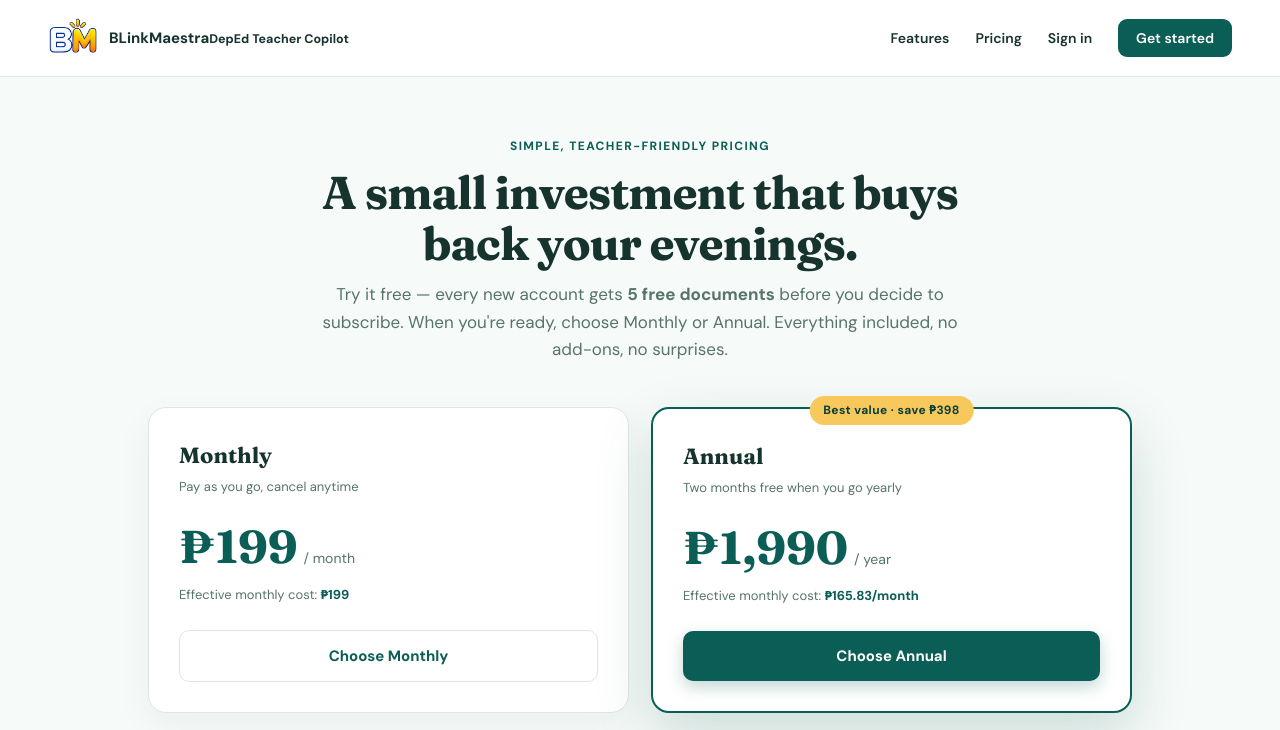
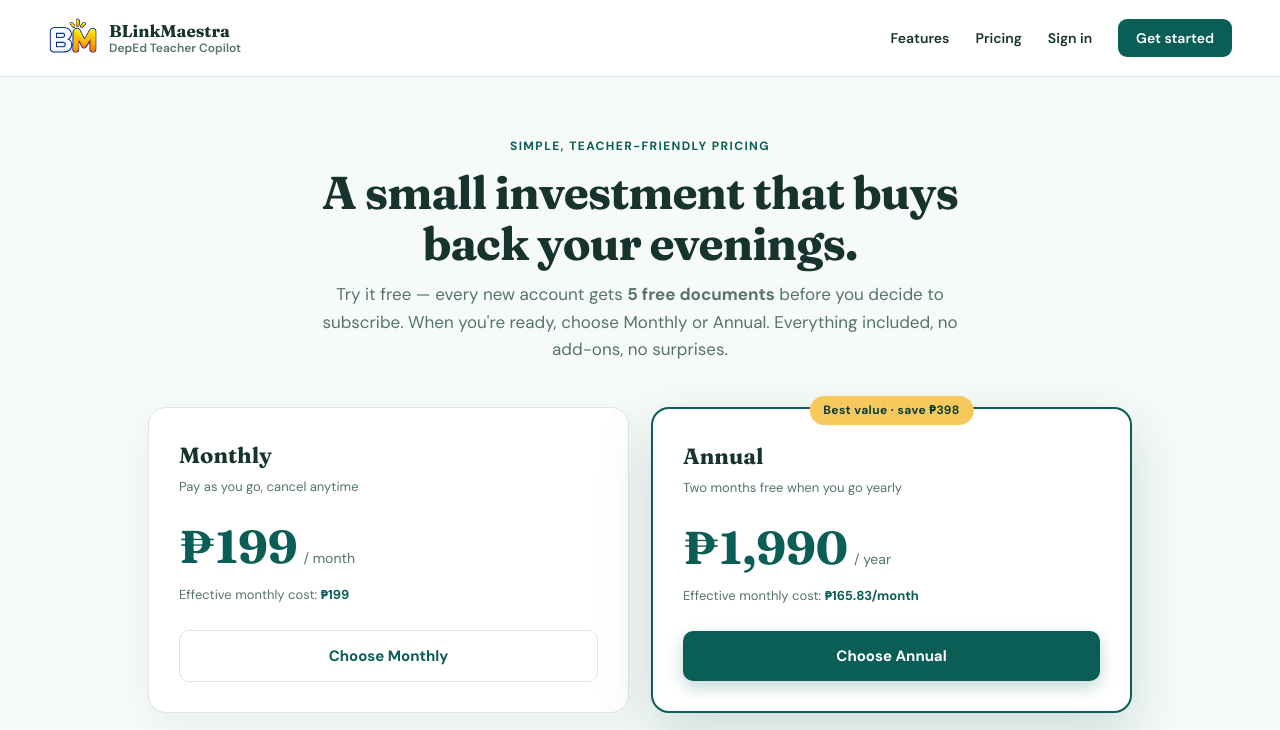
Before and after one commit to betchai/BlinkMaestra, a website: page public/pricing.html in a window 1280 px wide. Shown: the top 730 px of the page. Drawn offline with Linux system fonts and the light colour scheme.

Commit message:
Fix pricing page brand tagline stacking
The pricing header brand listed the title and tagline as inline text,
so 'DepEd Teacher Copilot' flowed into the same run as 'BLinkMaestra'
instead of sitting on its own line. Add a .brand-name stacking rule and
structured markup so the tagline renders consistently with the app and
landing pages.

```diff
--- a/public/pricing.html
+++ b/public/pricing.html
@@ -16,6 +16,9 @@
       header{display:flex;justify-content:space-between;align-items:center;padding:18px clamp(20px,4vw,48px);border-bottom:1px solid var(--line);background:var(--white)}
       .brand{display:flex;gap:11px;align-items:center;font-weight:700;text-decoration:none}
       .brand-logo{height:40px;width:auto;border-radius:10px;object-fit:contain}
+      .brand .brand-name{display:flex;flex-direction:column;line-height:1.25}
+      .brand .brand-name b{font-family:Fraunces,serif;font-size:17px}
+      .brand .brand-name small{color:var(--muted);font-size:12px;font-weight:600}
       nav a{text-decoration:none;margin-left:22px;color:var(--ink);font-weight:600;font-size:14px}
       nav a.cta{background:var(--forest);color:#fff;padding:10px 18px;border-radius:9px}
       nav a.cta:hover{background:var(--forest-2)}
@@ -63,7 +66,7 @@
   </head>
   <body>
     <header>
-      <a class="brand" href="/"><img class="brand-logo" src="/logo.png" alt="BLinkMaestra" /><span><b>BLinkMaestra</b><small>DepEd Teacher Copilot</small></span></a>
+      <a class="brand" href="/"><img class="brand-logo" src="/logo.png" alt="BLinkMaestra" /><span class="brand-name"><b>BLinkMaestra</b><small>DepEd Teacher Copilot</small></span></a>
       <nav>
         <a href="/#features">Features</a>
         <a href="/pricing">Pricing</a>
```
